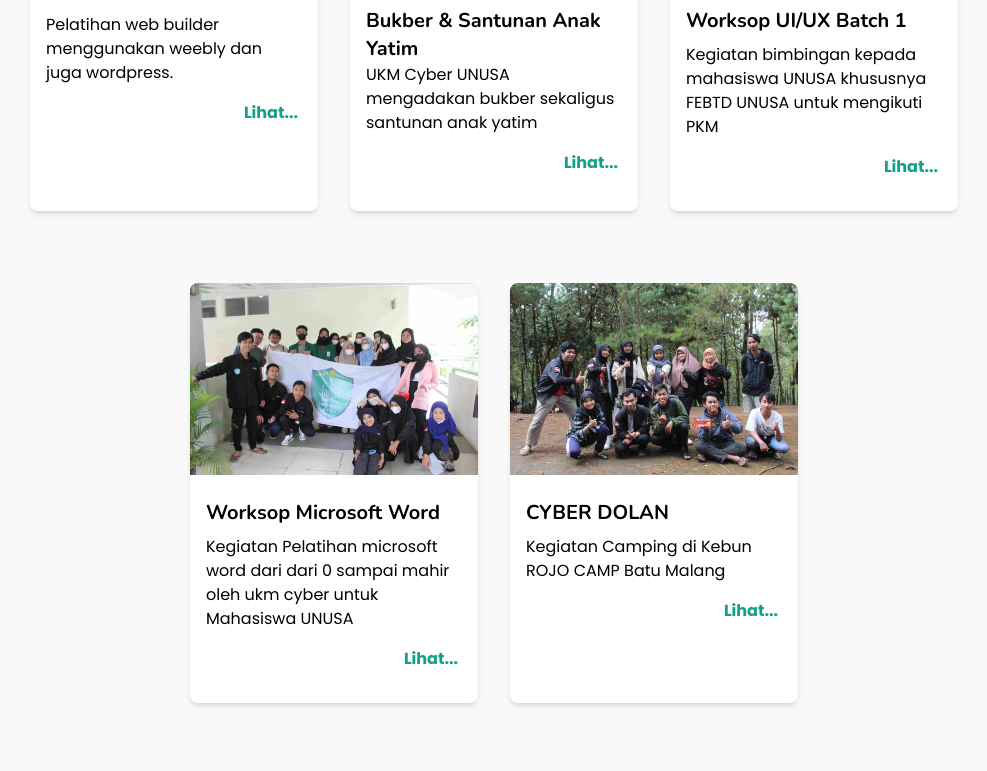
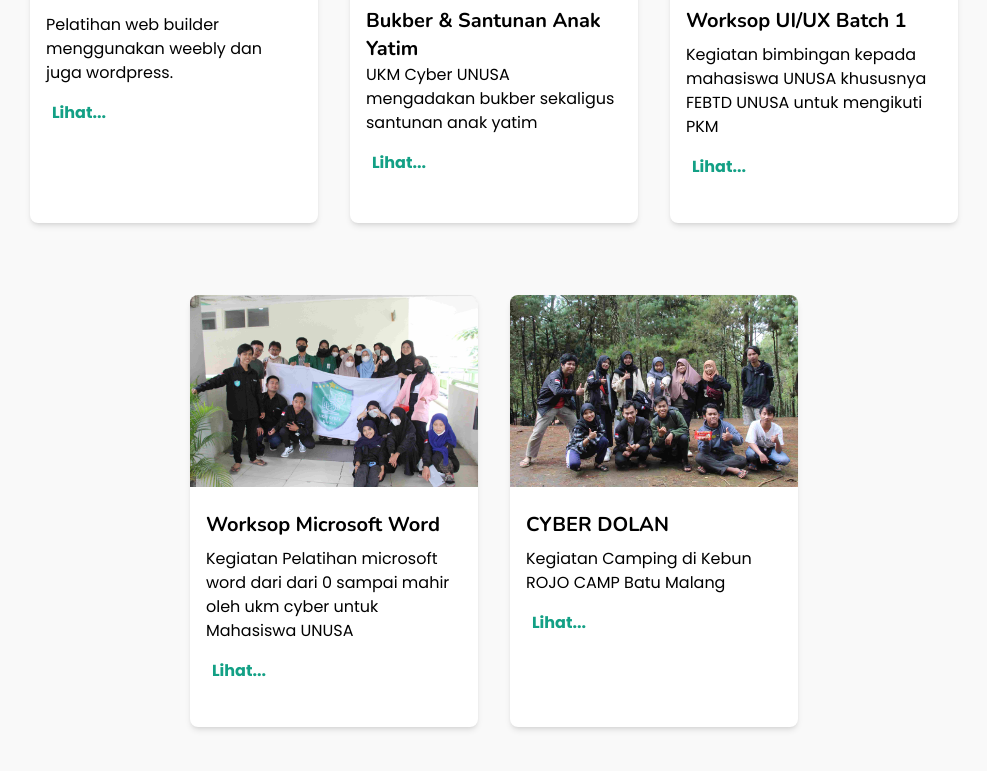
Before and after one commit to cyber-unusa/cyber-unusa.github.io, a React (Create React App) app: page / in a window 1280 px wide. Shown: the part 2594-3365 px from the top of the page, without its empty margins (146-1133 px from the left). Built offline with nearby package versions, Linux system fonts and the light colour scheme; the HTML template or start-up script is replaced by a standard one.

Commit message:
perbaikan router v2

```diff
--- a/src/Component/Home.jsx
+++ b/src/Component/Home.jsx
@@ -2,6 +2,7 @@ import React, { useRef } from 'react'
 import { Navbar } from '../UI/Navbar'
 import Footer from '../UI/Footer'
 import {  discord, gmail, instagram, youtube } from "../assets/img/Icons";
+import { Link } from 'react-router-dom';
 
 const Home = () => {
 
@@ -61,7 +62,7 @@ const Home = () => {
                         <div className="w-full my-36 px-8 mb-10 lg:w-1/3">
                             <h2 className='text-xl lg:text-3xl font-bold text-primary mb-4 font-nunito'>PENGURUS INTI</h2>
                             <p className='font-base lg:text-md mb-2 font-poppin'>UKM CYBER UNUSA memiliki beberapa pengurus inti yang dapat anda hubungi, diantaranya Pembina, Ketua, serta Sekretaris</p><br />
-                            <a href="/member" className='py-3 px-4 mt-8 text-base font-bold rounded-lg text-white bg-lowprim hover:shadow-lg hover:opacity-90 transition duration-300 ease-in-out font-poppin'>Lihat anggota</a>
+                            <Link to='/member'><a className='py-3 px-4 mt-8 text-base font-bold rounded-lg text-white bg-lowprim hover:shadow-lg hover:opacity-90 transition duration-300 ease-in-out font-poppin'>Lihat anggota</a></Link>
                         </div>
                         <div className="flex flex-wrap space-x-6 justify-around lg:justify-arround w-full px-4 my-8 lg:w-1/2 mx-auto">
                             <div className="imgpeng">
@@ -99,7 +100,7 @@ const Home = () => {
                         <div className="font-semibold mb-2 text-lg font-nunito">Tanggal : -</div>
                         <div className="font-semibold text-xl text-end">
                             <p className='font-normal text-sm mb-4 text-left font-poppin'>Pelatihan UI/UX dari dasar sampai mahir, dengan instruktur yang sudah ber kompeten di bidangnya</p>
-                            <a href="/cooming" className='py-1 px-1 text-base font-bold rounded-lg text-white bg-lowprim hover:shadow-lg hover:opacity-90 transition duration-300 ease-in-out text-right font-poppin'>Cooming soon...</a>
+                            <Link to='/cooming'><a className='py-1 px-1 text-base font-bold rounded-lg text-white bg-lowprim hover:shadow-lg hover:opacity-90 transition duration-300 ease-in-out text-right font-poppin'>Cooming soon...</a></Link>
                         </div>
                     </div>
                 </div>
@@ -110,7 +111,7 @@ const Home = () => {
                         <div className="font-semibold mb-2 text-lg font-nunito">Tanggal : - </div>
                         <div className="font-semibold text-xl text-end">
                             <p className='font-normal text-sm mb-4 text-left font-poppin'>Pelatihan digital Marketing dari pemula sampai bisa, dan tentunya akan dibimbing dengan instruktur yang sudah berpengalaman</p>
-                            <a href="/cooming" className='py-1 px-1 text-base font-bold rounded-lg text-white bg-lowprim hover:shadow-lg hover:opacity-90 transition duration-300 ease-in-out text-right font-poppin'>Cooming soon...</a>
+                            <Link to='/cooming'><a className='py-1 px-1 text-base font-bold rounded-lg text-white bg-lowprim hover:shadow-lg hover:opacity-90 transition duration-300 ease-in-out text-right font-poppin'>Cooming soon...</a></Link>
                         </div>
                     </div>
                 </div>
@@ -121,7 +122,7 @@ const Home = () => {
                         <div className="font-semibold mb-2 text-lg font-nunito">Tanggal : </div>
                         <div className="font-semibold text-xl text-end">
                             <p className='font-normal text-sm mb-4 text-left font-poppin'>Pengen menjadi web front end handal, ikuti pelatihan react js</p>
-                            <a href="/cooming" className='py-1 px-1 text-base font-bold rounded-lg text-white bg-lowprim hover:shadow-lg hover:opacity-90 transition duration-300 ease-in-out text-right font-poppin'>Cooming soon...</a>
+                            <Link to='/cooming'><a className='py-1 px-1 text-base font-bold rounded-lg text-white bg-lowprim hover:shadow-lg hover:opacity-90 transition duration-300 ease-in-out text-right font-poppin'>Cooming soon...</a></Link>
                         </div>
                     </div>
                 </div>
@@ -135,52 +136,52 @@ const Home = () => {
 
                 <div className="container px-6 mx-auto flex flex-wrap gap-8 justify-center">
                     <div className="rounded-lg shadow-md mb-10 bg-white overflow-hidden w-80 lg:w-72">
-                        <img src="/asset/doc/digital.jpg" alt="dokumentasi" className='w-full' />
+                        <img src="/asset/doc/digital.JPG" alt="dokumentasi" className='w-full' />
                         <div className="py-6 px-4">
                             <h3 className='font-semibold text-xl mb-2 font-nunito'>Pelatihan Web CMS</h3>
                             <p className='font-poppin'>Pelatihan web builder menggunakan weebly dan juga wordpress. </p>
                             <div className="font-semibold text-xl mb-2 mt-3 text-end text-primary">
-                                <a href="/cooming" className='py-1 px-1 mb-4 text-base font-bold rounded-lg hover:shadow-lg hover:opacity-90 transition duration-300 ease-in-out font-poppin'>Lihat...</a>
+                                <Link to='/cooming'><p className='w-16 py-1 px-1 mb-4 text-base font-bold rounded-lg hover:shadow-lg hover:opacity-90 transition duration-300 ease-in-out font-poppin'>Lihat...</p></Link>
                             </div>
                         </div>
                     </div>
                     <div className="rounded-lg shadow-md mb-10 bg-white overflow-hidden w-80 lg:w-72">
-                        <img src="/asset/doc/bukber.jpg" alt="dokumentasi" className='w-full' />
+                        <img src="/asset/doc/bukber.JPG" alt="dokumentasi" className='w-full' />
                         <div className="py-6 px-4">
                             <h3 className='font-semibold text-xl mb- font-nunito'>Bukber & Santunan Anak Yatim</h3>
                             <p className='font-poppin'>UKM Cyber UNUSA mengadakan bukber sekaligus santunan anak yatim</p>
                             <div className="font-semibold text-xl mb-2 mt-3 text-end text-primary">
-                                <a href="/cooming" className='py-1 px-1 mb-4 text-base font-bold rounded-lg hover:shadow-lg hover:opacity-90 transition duration-300 ease-in-out font-poppin'>Lihat...</a>
+                            <Link to='/cooming'><p className='w-16 py-1 px-1 mb-4 text-base font-bold rounded-lg hover:shadow-lg hover:opacity-90 transition duration-300 ease-in-out font-poppin'>Lihat...</p></Link>
                             </div>
                         </div>
                     </div>
                     <div className="rounded-lg shadow-md mb-10 bg-white overflow-hidden w-80 lg:w-72">
-                        <img src="/asset/doc/ux.jpg" alt="dokumentasi" className='w-full' />
+                        <img src="/asset/doc/ux.JPG" alt="dokumentasi" className='w-full' />
                         <div className="py-6 px-4">
                             <h3 className='font-semibold text-xl mb-2 font-nunito'>Worksop UI/UX Batch 1</h3>
                             <p className='font-poppin'>Kegiatan bimbingan kepada mahasiswa UNUSA khususnya FEBTD UNUSA untuk mengikuti PKM</p>
                             <div className="font-semibold text-xl mb-2 mt-3 text-end text-primary">
-                                <a href="/cooming" className='py-1 px-1 mb-4 text-base font-bold rounded-lg hover:shadow-lg hover:opacity-90 transition duration-300 ease-in-out font-poppin'>Lihat...</a>
+                            <Link to='/cooming'><p className='w-16 py-1 px-1 mb-4 text-base font-bold rounded-lg hover:shadow-lg hover:opacity-90 transition duration-300 ease-in-out font-poppin'>Lihat...</p></Link>
                             </div>
                         </div>
                     </div>
                     <div className="rounded-lg shadow-md mb-10 bg-white overflow-hidden w-80 lg:w-72">
-                        <img src="/asset/doc/word.jpg" alt="dokumentasi" className='w-full' />
+                        <img src="/asset/doc/word.JPG" alt="dokumentasi" className='w-full' />
                         <div className="py-6 px-4">
                             <h3 className='font-semibold text-xl mb-2 font-nunito'>Worksop Microsoft Word</h3>
                             <p className='font-poppin'>Kegiatan Pelatihan microsoft word dari dari 0 sampai mahir oleh ukm cyber untuk Mahasiswa UNUSA</p>
                             <div className="font-semibold text-xl mb-2 mt-3 text-end text-primary">
-                                <a href="/cooming" className='py-1 px-1 mb-4 text-base font-bold rounded-lg hover:shadow-lg hover:opacity-90 transition duration-300 ease-in-out font-poppin'>Lihat...</a>
+                            <Link to='/cooming'><p className='w-16 py-1 px-1 mb-4 text-base font-bold rounded-lg hover:shadow-lg hover:opacity-90 transition duration-300 ease-in-out font-poppin'>Lihat...</p></Link>
                             </div>
                         </div>
                     </div>
                     <div className="rounded-lg shadow-md mb-10 bg-white overflow-hidden w-80 lg:w-72">
-                        <img src="/asset/doc/camp.jpg" alt="dokumentasi" className='w-full' />
+                        <img src="/asset/doc/camp.JPG" alt="dokumentasi" className='w-full' />
                         <div className="py-6 px-4">
                             <h3 className='font-semibold text-xl mb-2 font-nunito'>CYBER DOLAN</h3>
                             <p className='font-poppin'>Kegiatan Camping di Kebun ROJO CAMP Batu Malang</p>
                             <div className="font-semibold text-xl mb-2 mt-3 text-end text-primary">
-                                <a href="/cooming" className='py-1 px-1 mb-4 text-base font-bold rounded-lg hover:shadow-lg hover:opacity-90 transition duration-300 ease-in-out font-poppin'>Lihat...</a>
+                            <Link to='/cooming'><p className='w-16 py-1 px-1 mb-4 text-base font-bold rounded-lg hover:shadow-lg hover:opacity-90 transition duration-300 ease-in-out font-poppin'>Lihat...</p></Link>
                             </div>
                         </div>
                     </div>
```
